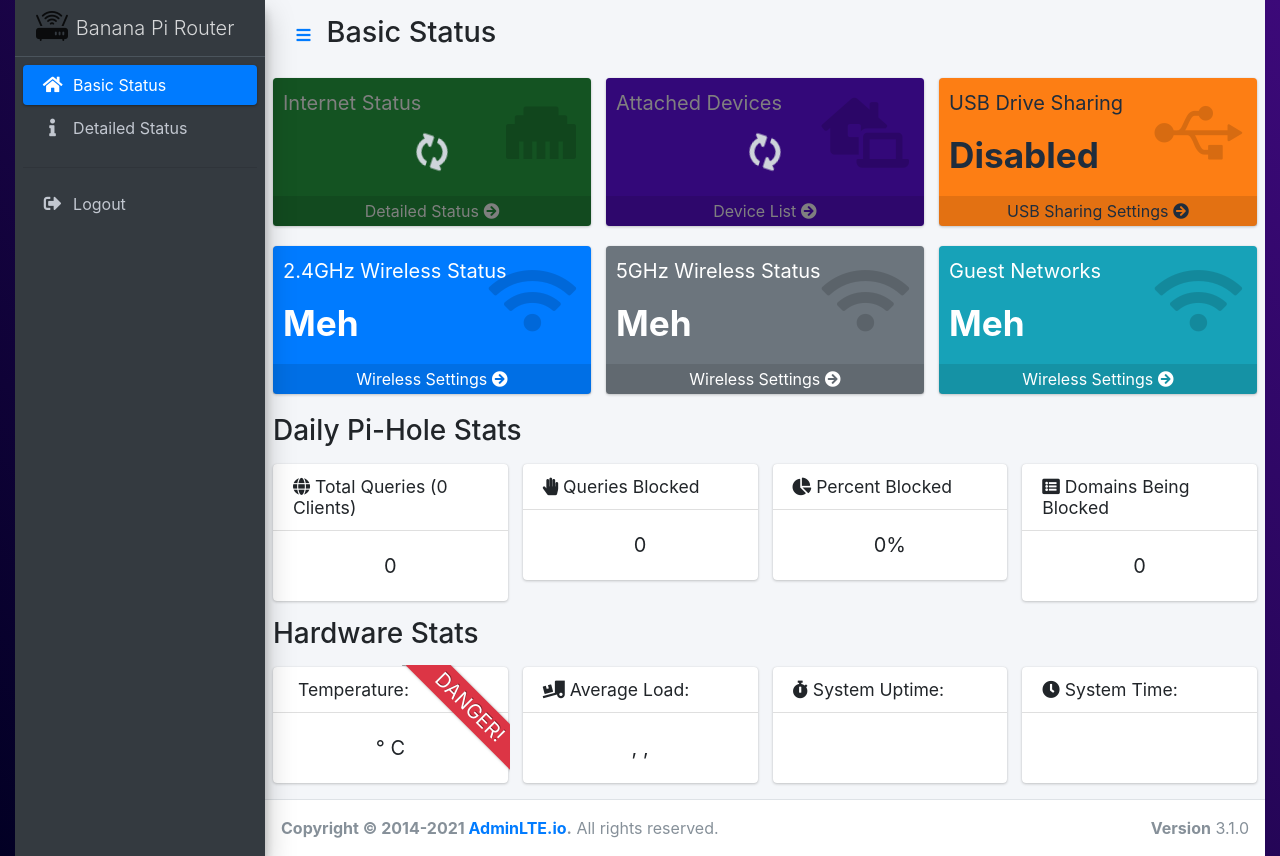
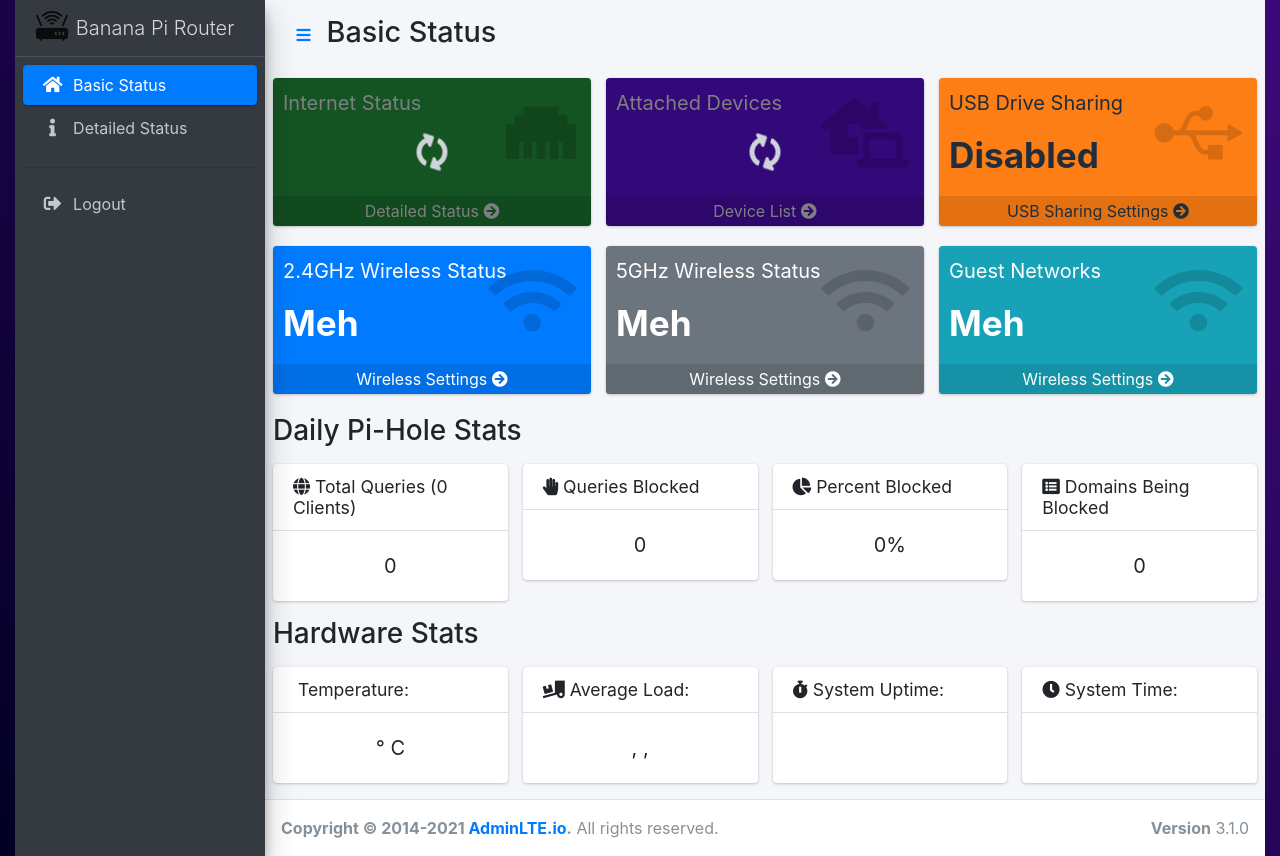
Before and after one commit to xptsp/bpi-r2-router-builder, a PHP site: page / in a window 1280 px wide. Run offline with PHP 8.4, Linux system fonts and the light colour scheme; the visitor is signed in with stand-in values (Sample User, id 1); data that the repository does not hold is empty; some libraries are stand-ins or nearby versions; some web fonts are replaced.

Commit message:
WebUI Updates

```diff
--- a/router/includes/basic.php
+++ b/router/includes/basic.php
@@ -206,7 +206,7 @@ echo '
 						<div class="card-body centered text-lg">
 							<span id="temp"></span>&deg; C
 						</div>
-						<div class="ribbon-wrapper ribbon-lg">
+						<div class="ribbon-wrapper ribbon-lg invisible" id="temp-danger">
 							<div class="ribbon bg-danger text-lg">Danger!</div>
 						</div>
 					</div>
--- a/router/js/site.js
+++ b/router/js/site.js
@@ -20,5 +20,9 @@ function get_Basic_Data()
 			$("#connectivity-div").removeClass("bg-danger");
 		else
 			$("#connectivity-div").addClass("bg-danger");
+		if (results.temp > 60)
+			$("#temp-danger").removeClass("invisible");
+		else
+			$("#temp-danger").addClass("invisible");
 	});
 }
```
